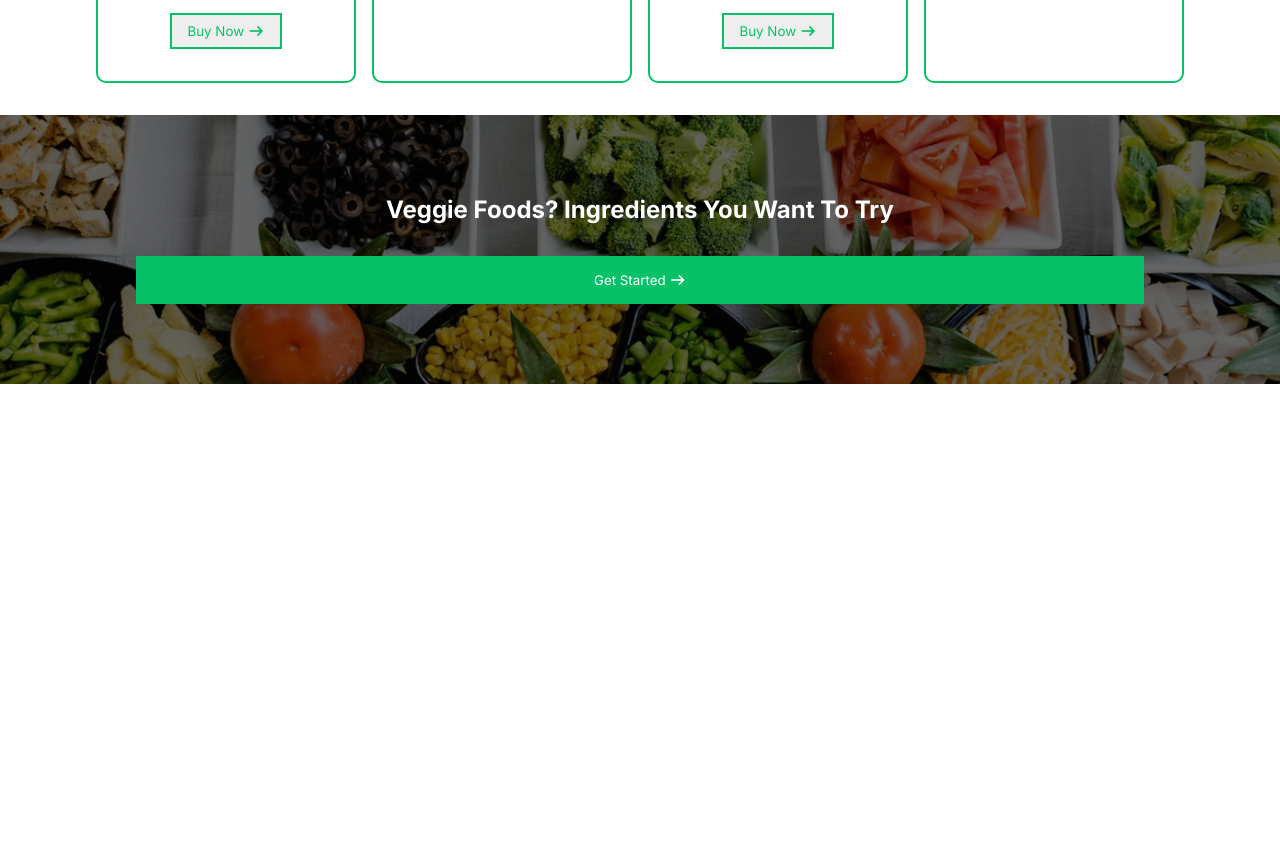
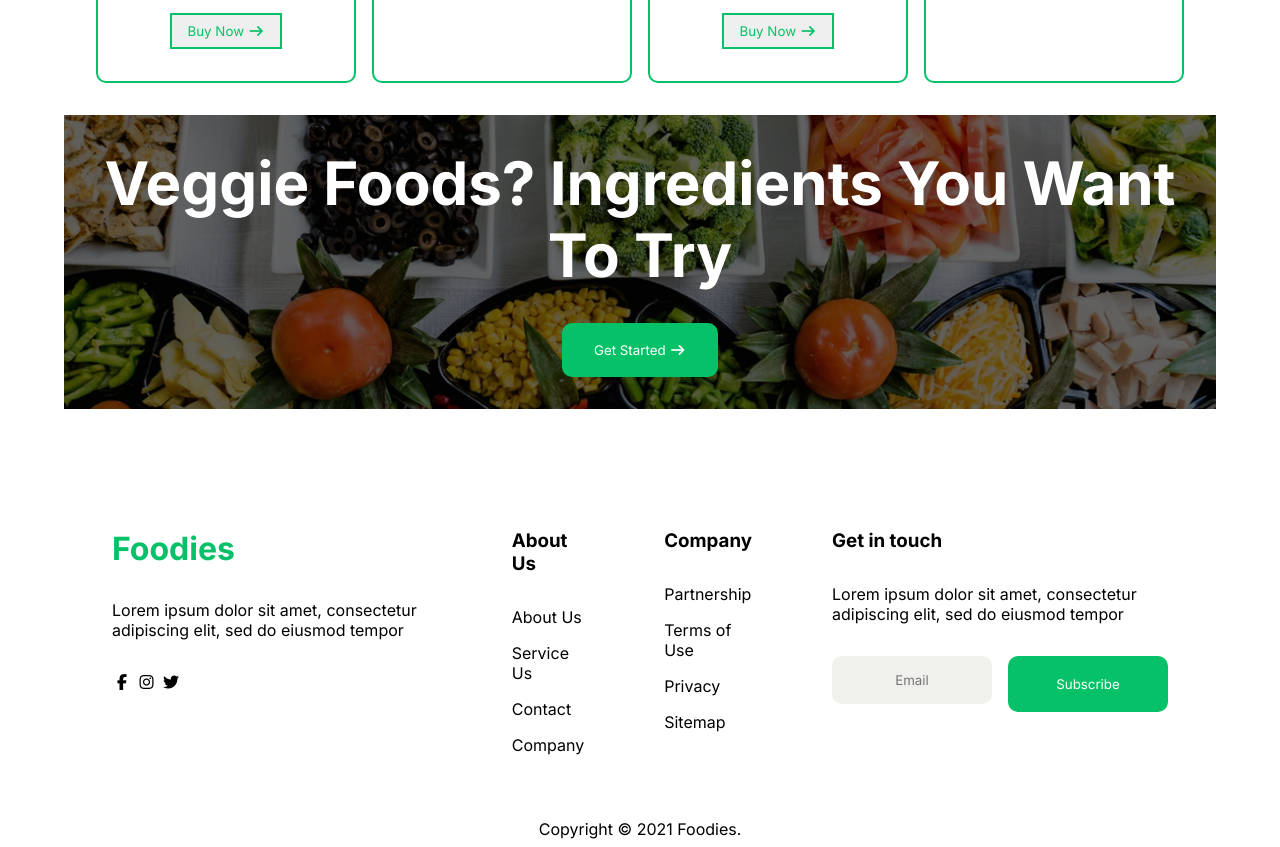
Before and after one commit to mdashrafjamanhridoy-personal/Foodies, a plain HTML site: page index.html in a window 1280 px wide. Shown: the part 3611-4458 px from the top of the page. Before the commit the page ends 3995 px from the top, so only its background shows below. Drawn offline with Linux system fonts and the light colour scheme.

Commit message:
complete footer section

```diff
--- a/index.html
+++ b/index.html
@@ -314,5 +314,48 @@
       <h2>Veggie Foods? Ingredients You Want To Try</h2>
       <button>Get Started <i class="fa-solid fa-arrow-right"></i></button>
     </section>
+
+    <footer>
+      <div class="footer-sec">
+        <div>
+          <h3 class="footer-heading">Foodies</h3>
+          <p class="footer-details">
+            Lorem ipsum dolor sit amet, consectetur adipiscing elit, sed do
+            eiusmod tempor
+          </p>
+          <span
+            ><i class="fa-brands fa-facebook-f"></i>
+            <i class="fa-brands fa-instagram"></i>
+            <i class="fa-brands fa-twitter"></i
+          ></span>
+        </div>
+        <div class="footer-list">
+          <h3>About Us</h3>
+          <p>About Us</p>
+          <p>Service Us</p>
+          <p>Contact</p>
+          <p>Company</p>
+        </div>
+        <div class="footer-list">
+          <h3>Company</h3>
+          <p>Partnership</p>
+          <p>Terms of Use</p>
+          <p>Privacy</p>
+          <p>Sitemap</p>
+        </div>
+        <div class="footer-bottom">
+          <h3>Get in touch</h3>
+          <p class="footer-bottom-details">
+            Lorem ipsum dolor sit amet, consectetur adipiscing elit, sed do
+            eiusmod tempor
+          </p>
+          <div class="footer-bottom-input">
+            <input class="email-input" type="text" placeholder="Email" />
+            <button class="subscribe-btn">Subscribe</button>
+          </div>
+        </div>
+      </div>
+      <div>Copyright © 2021 Foodies.</div>
+    </footer>
   </body>
 </html>
--- a/responsive.css
+++ b/responsive.css
@@ -171,6 +171,48 @@
         border-radius: 10px;
     }
 
+    .veggie-foods{
+        padding: 2rem 6rem;
+        background-size: 90%;
+    }
 
+    .veggie-foods h2{
+        font-size: 3.75rem;
+    }
 
+    .veggie-foods button{
+        width: fit-content;
+        padding: 1.2rem 2rem;
+        border-radius: 10px;
+    }
+
+    .footer-sec{
+        display: flex;
+        margin-bottom: 2rem;
+        text-align: left;
+        padding: 2rem 6rem;
+        gap: 5rem;
+    }
+
+    .footer-list, .footer-bottom{
+        margin-top: 0;
+    }
+
+    .footer-bottom-input{
+        display: flex;
+        flex-direction: row;
+        gap: 1rem;
+    }
+
+    .email-input{
+        width: 10rem;
+        border-radius: 10px;
+    }
+
+    .subscribe-btn{
+        width: 10rem;
+        padding: 0;
+        box-sizing: border-box;
+        border-radius: 10px;
+    }
 }
--- a/style.css
+++ b/style.css
@@ -270,3 +270,65 @@ nav div{
     border: none;
     margin-top: 2rem;
 }
+
+footer{
+    text-align: center;
+    padding: 0.5rem 1rem;
+    margin-top: 5rem;
+}
+
+.footer-heading{
+    font-size: 2rem;
+    color: #06C167;
+    margin-bottom: 2rem;
+}
+
+.footer-details{
+    margin-bottom: 2rem;
+}
+
+.footer-list{
+    margin-top: 3rem;
+}
+
+.footer-list h3{
+    margin-bottom: 2rem;
+}
+
+.footer-list p{
+    margin-top: 1rem;
+}
+
+.footer-bottom{
+    margin-top: 2rem;
+}
+
+.footer-bottom h3{
+    margin-bottom: 2rem;
+}
+
+.footer-bottom-details{
+    margin-bottom: 2rem;
+}
+
+.footer-bottom-input{
+    display: flex;
+    flex-direction: column;
+    margin-bottom: 2rem;
+}
+
+.email-input{
+    text-align: center;
+    padding: 1rem 0;
+    margin-bottom: 0.5rem;
+    background-color: #F0F1EC;
+    border: none;
+    color: #06C167;
+}
+
+.subscribe-btn{
+    padding: 1rem 0;
+    border: none;
+    background-color: #06C167;
+    color: #fff;
+}
```
